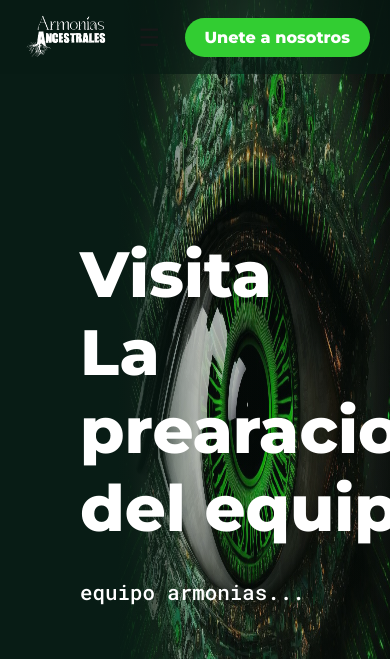
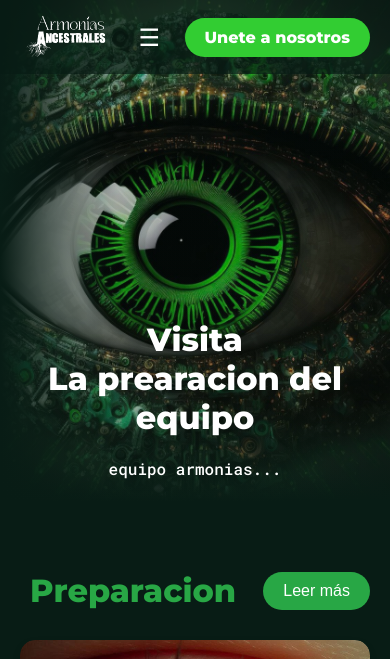
Before and after one commit to blekk111/armonias, a website: page sections/preparacion.html in a window 390 px wide. Shown: the top 659 px of the page. Drawn offline with Linux system fonts and the light colour scheme.

Commit message:
retoques responsive

```diff
--- a/actividades/act.css
+++ b/actividades/act.css
@@ -203,6 +203,7 @@ header {
     margin: 0;
 }
 
+
 /* Footer styles */
 footer {
     background-color: #081C15;
--- a/sections/preparacion.html
+++ b/sections/preparacion.html
@@ -109,6 +109,6 @@
 
 
 
-    <script src="armonias.js"></script>
+    <script src="/armonias.js"></script>
 </body>
 </html>
--- a/sections/section.css
+++ b/sections/section.css
@@ -64,7 +64,7 @@ header{
   .menu-toggle {
     display: none;
     cursor: pointer;
-    color: rgb(24, 24, 24);
+    color: rgb(255, 255, 255);
     font-size: 24px;
   }
   @media (max-width: 768px) {
@@ -84,10 +84,12 @@ header{
     }
   }
   /* header */
+
   /* actividades */
-  body{
-      margin: 0%;
+  body {
+      margin: 0;
   }
+
   .dive-club-section {
       background-size: 70% 100%;
       background-position: right;
@@ -97,10 +99,9 @@ header{
       align-items: center;
       /* Agregamos el gradiente overlay */
       background-image:
-           linear-gradient(to right, #081c15 0%, #081c1523 30%),
-           linear-gradient(to top, #081c15 0%, #081c1523 20%),
-              url('/img/fondoActividades.jpg');
-
+          linear-gradient(to right, #081c15 0%, #081c1523 30%),
+          linear-gradient(to top, #081c15 0%, #081c1523 20%),
+          url('/img/fondoActividades.jpg');
       overflow: hidden;
   }
 
@@ -121,16 +122,34 @@ header{
       font-size: 1.3em;
       line-height: 1.5;
       font-family: 'Roboto Mono';
-      font-weight: 500 ;
+      font-weight: 500;
   }
 
-  /* Estilos existentes */
+  @media (max-width: 768px) {
+      .dive-club-section {
+          background-size: cover;
+          background-position: center;
+          padding: 20px;
+          height: auto;
+          flex-direction: column;
+          justify-content: center;
+          text-align: center;
+      }
 
-  /* Añade tus estilos existentes aquí */
+      .text-content {
+          margin-left: 0;
+          max-width: 90%;
+      }
 
-  /* Media queries para ajustes responsivos */
+      .text-content h1 {
+          font-size: 2.5em;
+          margin-bottom: 20px;
+      }
 
-  @media (max-width: 768px) {
+      .text-content p {
+          font-size: 1.1em;
+      }
+
       .container {
           width: 100%;
           padding: 10px;
@@ -168,6 +187,19 @@ header{
   }
 
   @media (max-width: 480px) {
+      .dive-club-section {
+          padding-top: 20rem;
+
+      }
+
+      .text-content h1 {
+          font-size: 2em;
+      }
+
+      .text-content p {
+          font-size: 1em;
+      }
+
       .statement h1 {
           font-size: 1.5em;
       }
@@ -348,6 +380,9 @@ header{
 .text-container p {
     font-size: 16px;
     margin-bottom: 20px;
+    font-family: 'Roboto Mono';
+
+    font-weight: 100 700;
 }
 
 .btn {
@@ -359,6 +394,7 @@ header{
   text-decoration: none;
   display: inline-block;
   border-radius: 50px;
+  font-family: "Montserrat", sans-serif;
 }
 .btn:hover {
   background-color: #28a745;
@@ -508,7 +544,7 @@ footer {
     display: flex;
     flex-wrap: wrap;
     justify-content: center;
-    gap: 20px;
+    gap: 10px;
 }
 
 .team-member {
```
Also changed, not shown: actividades/act3.html (+1 -1 lines), index.html (+12 -11 lines), sections/actividades.html (+13 -12 lines).
